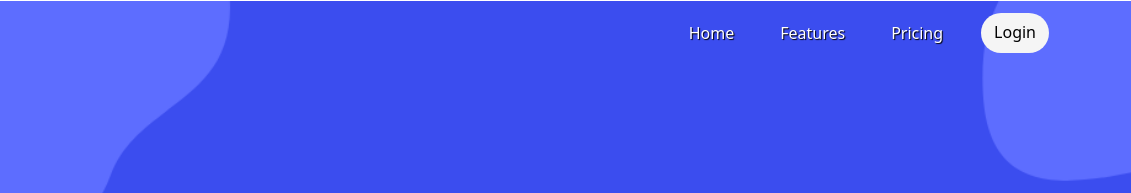
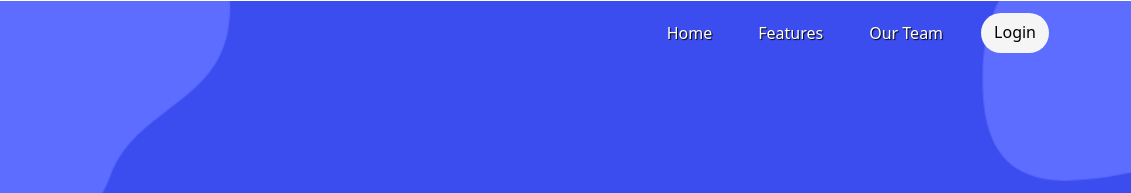
Before and after one commit to ridodwimareta/gozibil.github.io, a plain HTML site: page index.html in a window 1280 px wide. Shown: the top 193 px of the page, 149-1280 px from the left. Drawn offline with nearby package versions, Linux system fonts and the light colour scheme.

Commit message:
Update index.html

```diff
--- a/index.html
+++ b/index.html
@@ -34,7 +34,7 @@
             <div class="navbar-nav ms-auto">
               <a class="nav-link active" aria-current="page" href="#">Home</a>
               <a class="nav-link" href="#">Features</a>
-              <a class="nav-link" href="#">Pricing</a>
+              <a class="nav-link" href="#">Our Team</a>
               <a class="btn tombol" href="#">Login</a>
             </div>
           </div>
```
